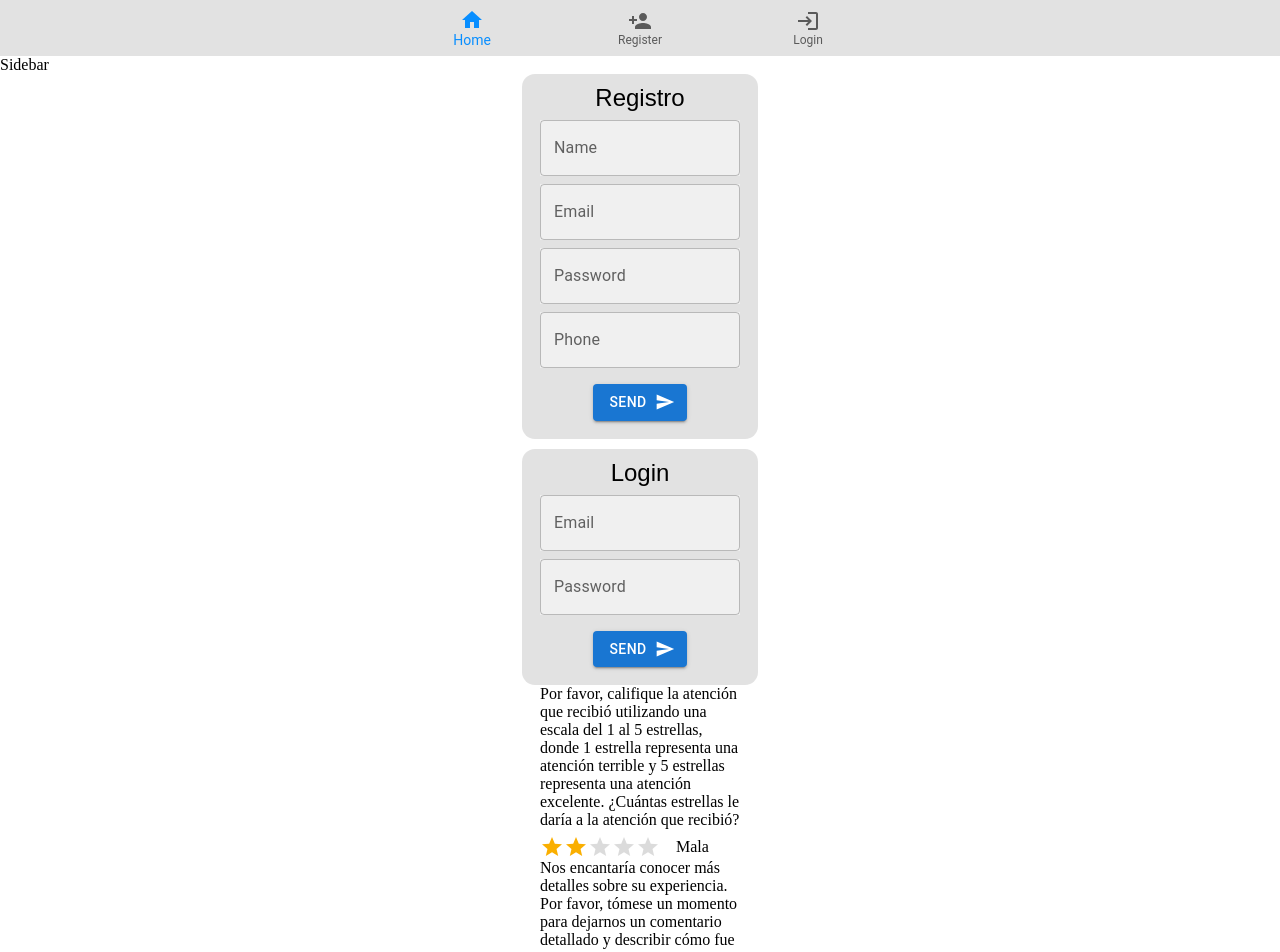
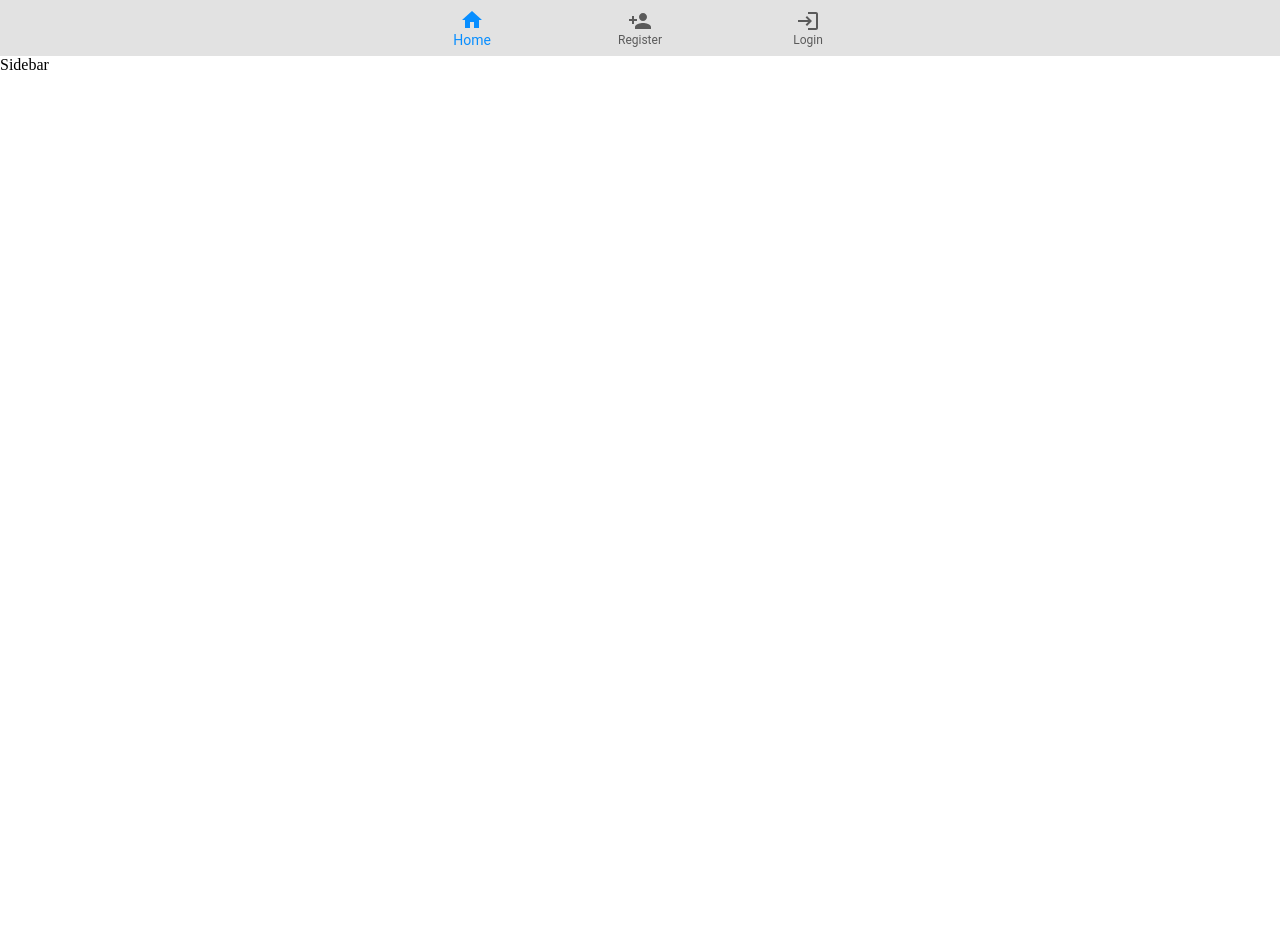
Before and after one commit to DaniloJ0/Final_Frontend-Subject, a React (Create React App) app in the folder app/: page / in a window 1280 px wide. Shown: the top 952 px of the page. After the commit the page ends 800 px from the top, so only its background shows below. Built offline with nearby package versions, Linux system fonts and the light colour scheme.

Commit message:
:recycle:  Refactory code

```diff
--- a/app/src/App.js
+++ b/app/src/App.js
@@ -1,6 +1,8 @@
 import { Route, BrowserRouter as Router, Routes } from "react-router-dom";
 import './App.css';
 import Home from "./pages/home/Home";
+import LoginPage from "./pages/login/LoginPage";
+import RegisterPage from "./pages/register/RegisterPage";
 
 function App() {
   return (
@@ -8,11 +10,12 @@ function App() {
       <Router>
         <Routes>
           <Route path="/" element={<Home/>} />
+          <Route path="/login" element={<LoginPage/>}/>
+          <Route path="/register" element={<RegisterPage />}/>
 
           {/* Aqui vas a colocar las rutas a las pagibas, llamas al componente que hace referencia */}
+          {/* <Route path="/sugerencias" element={<Ruta2/>}/> */}
 
-          {/* <Route path="/informacion" element={<InfoPage/>}/> */}
-          {/* <Route path="/sugerencias" element={<Ruta2/>}/> */}
         </Routes>
       </Router>
     </div>
--- a/app/src/pages/login/Login.jsx
+++ b/app/src/components/login/Login.jsx
@@ -4,7 +4,7 @@ import TextField from '@mui/material/TextField';
 import SendIcon from '@mui/icons-material/Send';
 import Button from '@mui/material/Button';
 
-export default function FormPropsTextFields() {
+function Login() {
   return (
     <Box
       component="form"
@@ -37,5 +37,7 @@ export default function FormPropsTextFields() {
       </div>
 
     </Box>
-  );
+  )
 }
+
+export default Login
--- a/app/src/pages/home/Home.jsx
+++ b/app/src/pages/home/Home.jsx
@@ -1,18 +1,12 @@
 import React from 'react'
 import NavBar from '../../components/navbar/NavBar'
 import Sidebar from '../../components/sidebar/Sidebar'
-import Register from '../register/Register'
-import Login from '../login/Login'
-import RatingPage from '../RatingPage/RatingPage'
 
 function Home() {
   return (
     <>
       <NavBar />
       <Sidebar />
-      <Register/>
-      <Login/>
-      <RatingPage />
     </>
 
   )
--- /dev/null
+++ b/app/src/pages/login/LoginPage.jsx
@@ -0,0 +1,12 @@
+import React from 'react'
+import Login from '../../components/login/Login'
+
+function LoginPage() {
+  return (
+    <>
+    <Login />
+    </>
+  )
+}
+
+export default LoginPage
--- /dev/null
+++ b/app/src/pages/register/RegisterPage.jsx
@@ -0,0 +1,12 @@
+import React from 'react'
+import Register from '../../components/register/Register'
+
+function RegisterPage() {
+  return (
+    <>
+      <Register />
+    </>
+  )
+}
+
+export default RegisterPage
```
Also changed, not shown: app/src/components/contentHome/ContentHome.jsx (added, +9 -0 lines), app/src/components/register/Register.jsx (renamed from app/src/pages/register/Register.jsx, +6 -3 lines).
